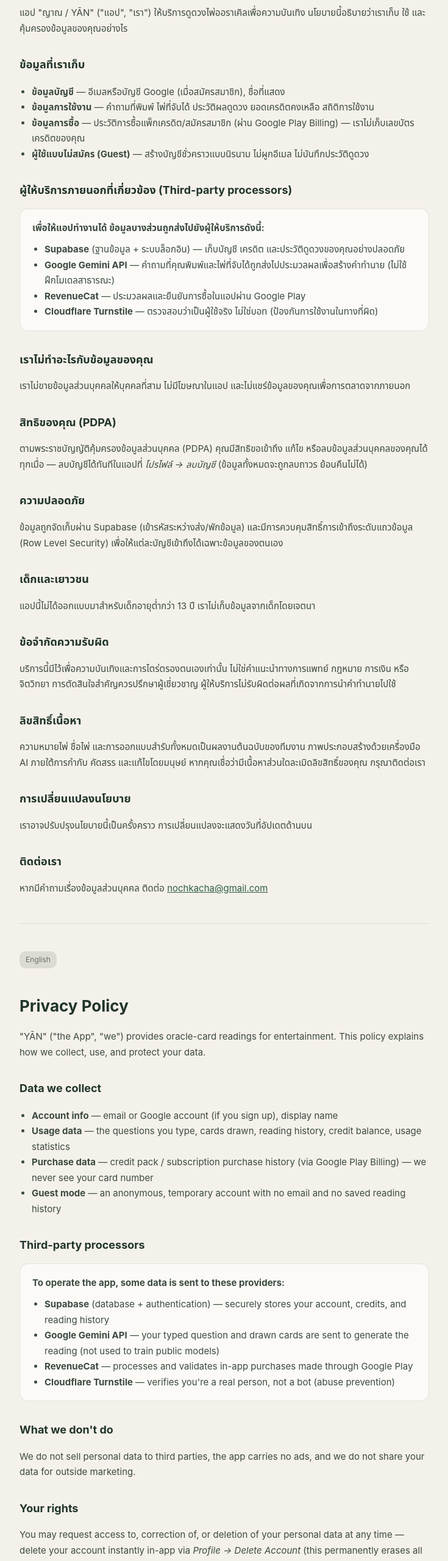
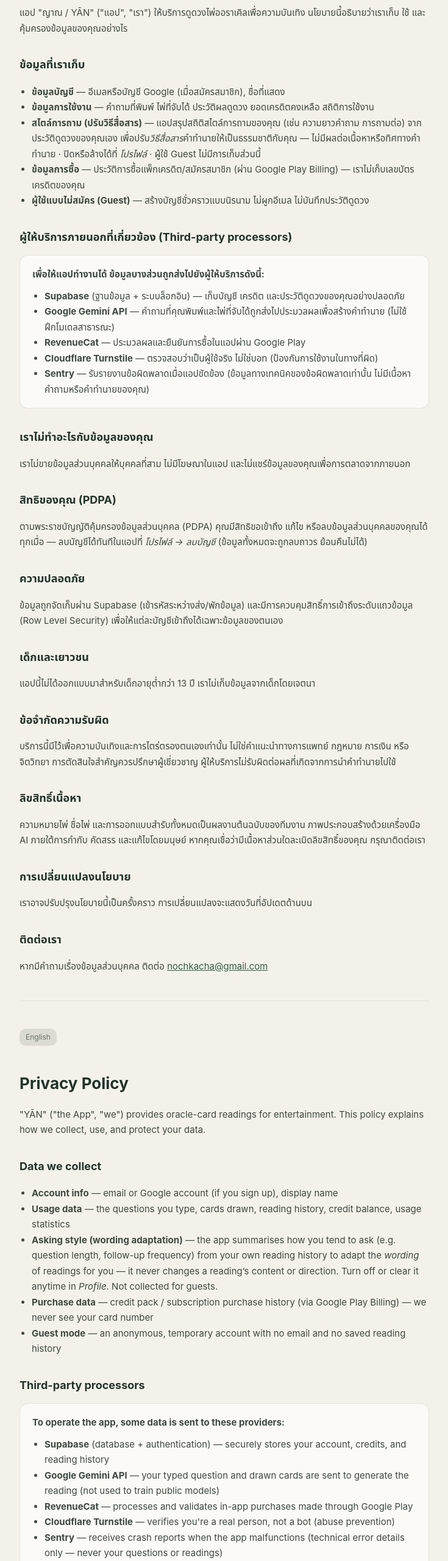
Before and after one commit to NK3624/yan-oracle-legal, a plain HTML site: page index.html in a window 1280 px wide. Shown: the part 240-2800 px from the top of the page at 61% size, without its empty margins (272-1007 px from the left). Drawn offline with Linux system fonts and the light colour scheme.

Commit message:
Disclose asking-style wording adaptation (quiet memory 2.4A)
New bullet in all three languages: the app summarises asking style from
the user's own reading history to adapt wording only — never a
reading's content or direction — with the Profile off/clear control and
the guest exclusion stated. NOT PUSHED yet: goes live together with the
v9 client per the owner's disclose-with-release rule.

```diff
--- a/index.html
+++ b/index.html
@@ -51,6 +51,7 @@
   <ul>
     <li><strong>ข้อมูลบัญชี</strong> — อีเมลหรือบัญชี Google (เมื่อสมัครสมาชิก), ชื่อที่แสดง</li>
     <li><strong>ข้อมูลการใช้งาน</strong> — คำถามที่พิมพ์ ไพ่ที่จับได้ ประวัติผลดูดวง ยอดเครดิตคงเหลือ สถิติการใช้งาน</li>
+    <li><strong>สไตล์การถาม (ปรับวิธีสื่อสาร)</strong> — แอปสรุปสถิติสไตล์การถามของคุณ (เช่น ความยาวคำถาม การถามต่อ) จากประวัติดูดวงของคุณเอง เพื่อปรับ<em>วิธีสื่อสาร</em>คำทำนายให้เป็นธรรมชาติกับคุณ — ไม่มีผลต่อเนื้อหาหรือทิศทางคำทำนาย · ปิดหรือล้างได้ที่ <em>โปรไฟล์</em> · ผู้ใช้ Guest ไม่มีการเก็บส่วนนี้</li>
     <li><strong>ข้อมูลการซื้อ</strong> — ประวัติการซื้อแพ็กเครดิต/สมัครสมาชิก (ผ่าน Google Play Billing) — เราไม่เก็บเลขบัตรเครดิตของคุณ</li>
     <li><strong>ผู้ใช้แบบไม่สมัคร (Guest)</strong> — สร้างบัญชีชั่วคราวแบบนิรนาม ไม่ผูกอีเมล ไม่บันทึกประวัติดูดวง</li>
   </ul>
@@ -63,6 +64,7 @@
       <li><strong>Google Gemini API</strong> — คำถามที่คุณพิมพ์และไพ่ที่จับได้ถูกส่งไปประมวลผลเพื่อสร้างคำทำนาย (ไม่ใช้ฝึกโมเดลสาธารณะ)</li>
       <li><strong>RevenueCat</strong> — ประมวลผลและยืนยันการซื้อในแอปผ่าน Google Play</li>
       <li><strong>Cloudflare Turnstile</strong> — ตรวจสอบว่าเป็นผู้ใช้จริง ไม่ใช่บอท (ป้องกันการใช้งานในทางที่ผิด)</li>
+      <li><strong>Sentry</strong> — รับรายงานข้อผิดพลาดเมื่อแอปขัดข้อง (ข้อมูลทางเทคนิคของข้อผิดพลาดเท่านั้น ไม่มีเนื้อหาคำถามหรือคำทำนายของคุณ)</li>
     </ul>
   </div>
 
@@ -101,6 +103,7 @@
   <ul>
     <li><strong>Account info</strong> — email or Google account (if you sign up), display name</li>
     <li><strong>Usage data</strong> — the questions you type, cards drawn, reading history, credit balance, usage statistics</li>
+    <li><strong>Asking style (wording adaptation)</strong> — the app summarises how you tend to ask (e.g. question length, follow-up frequency) from your own reading history to adapt the <em>wording</em> of readings for you — it never changes a reading’s content or direction. Turn off or clear it anytime in <em>Profile</em>. Not collected for guests.</li>
     <li><strong>Purchase data</strong> — credit pack / subscription purchase history (via Google Play Billing) — we never see your card number</li>
     <li><strong>Guest mode</strong> — an anonymous, temporary account with no email and no saved reading history</li>
   </ul>
@@ -113,6 +116,7 @@
       <li><strong>Google Gemini API</strong> — your typed question and drawn cards are sent to generate the reading (not used to train public models)</li>
       <li><strong>RevenueCat</strong> — processes and validates in-app purchases made through Google Play</li>
       <li><strong>Cloudflare Turnstile</strong> — verifies you're a real person, not a bot (abuse prevention)</li>
+      <li><strong>Sentry</strong> — receives crash reports when the app malfunctions (technical error details only — never your questions or readings)</li>
     </ul>
   </div>
 
@@ -151,6 +155,7 @@
   <ul>
     <li><strong>帳號資訊</strong> — 電子郵件或 Google 帳號（註冊時）、顯示名稱</li>
     <li><strong>使用數據</strong> — 你輸入的問題、抽到的卡牌、占卜紀錄、剩餘點數、使用統計</li>
+    <li><strong>提問風格（表達調整）</strong> — 應用程式會從你自己的占卜紀錄歸納提問風格（如問題長度、追問頻率），僅用於調整占卜的<em>表達方式</em>——絕不影響占卜內容或結論方向。可隨時在<em>個人檔案</em>中關閉或清除。訪客不收集此項。</li>
     <li><strong>購買資料</strong> — 點數包／訂閱的購買紀錄（透過 Google Play Billing）— 我們不會接觸你的信用卡卡號</li>
     <li><strong>訪客模式（Guest）</strong> — 匿名暫時帳號，不綁定電子郵件，不保存占卜紀錄</li>
   </ul>
@@ -163,6 +168,7 @@
       <li><strong>Google Gemini API</strong> — 你輸入的問題與抽到的卡牌會傳送以生成占卜內容（不會用於訓練公開模型）</li>
       <li><strong>RevenueCat</strong> — 處理並驗證透過 Google Play 完成的應用程式內購買</li>
       <li><strong>Cloudflare Turnstile</strong> — 驗證你是真人而非機器人（防止濫用）</li>
+      <li><strong>Sentry</strong> — 在應用程式發生故障時接收當機報告（僅限技術性錯誤資訊，絕不包含你的問題或占卜內容）</li>
     </ul>
   </div>
 
```
